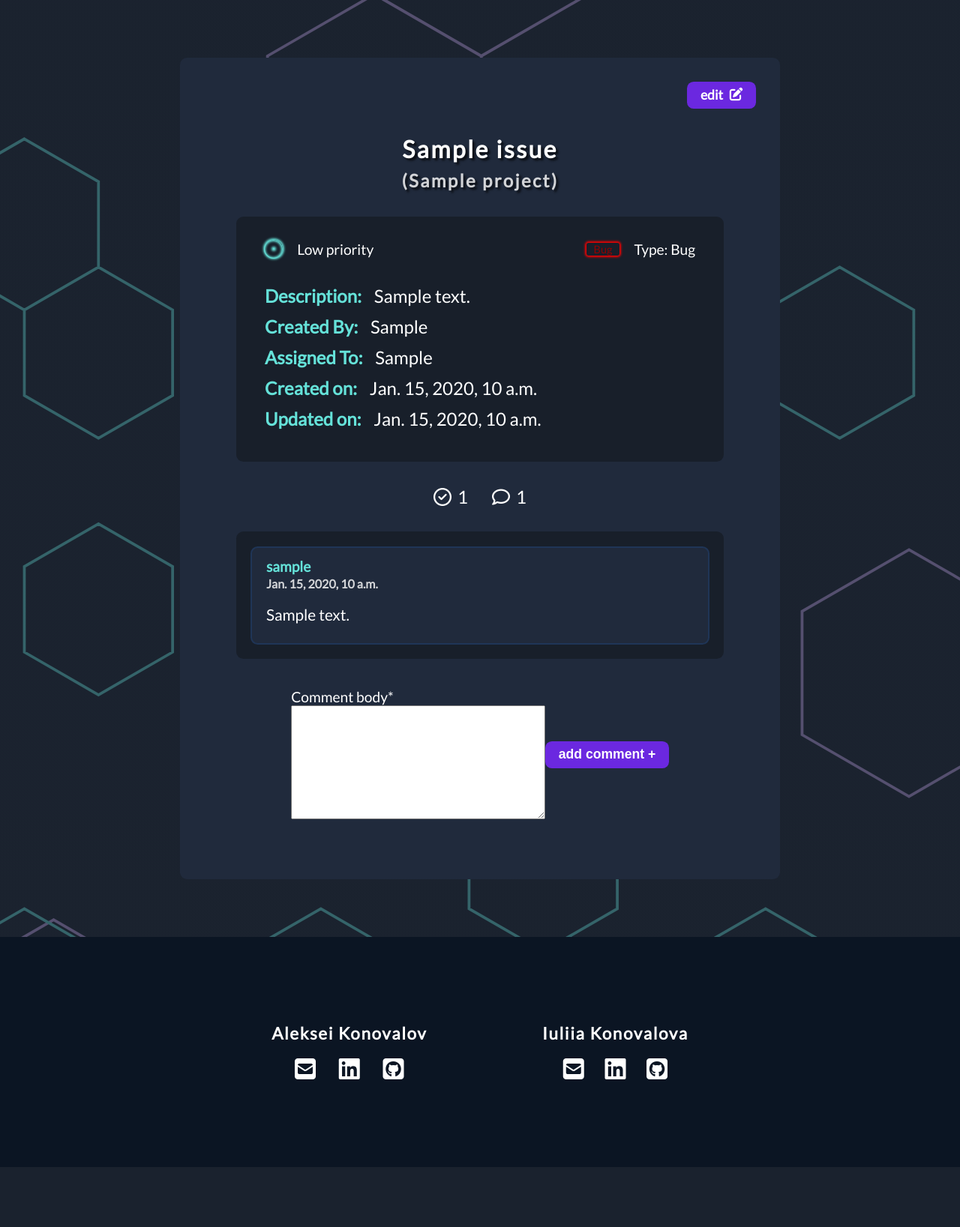
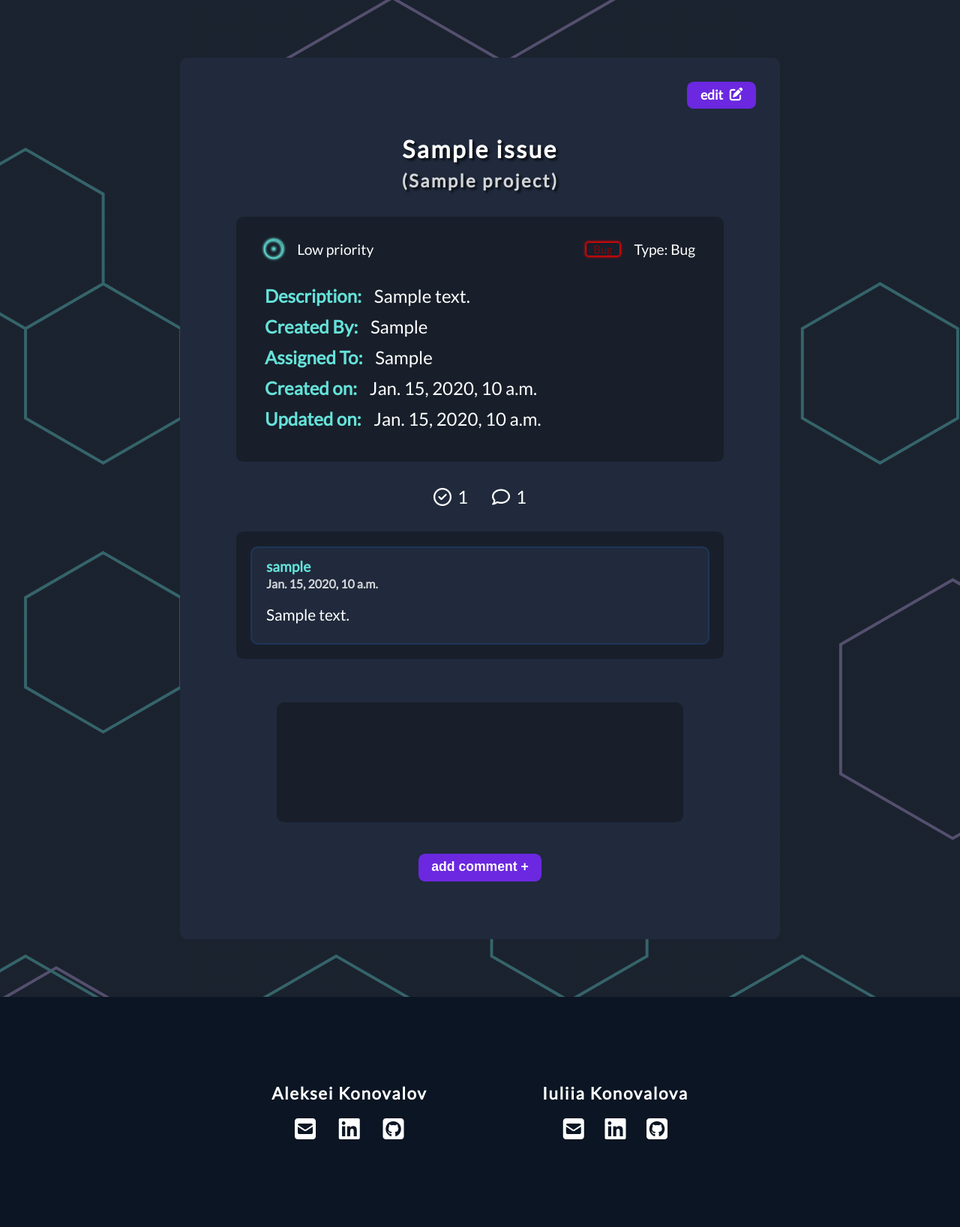
Before and after one commit to IuliiaKonovalova/issue_tracker, a Django app: page /test/1/1/1/ in a window 1280 px wide. Shown: the part 106-1743 px from the top of the page at 75% size. Before the commit the page ends 1663 px from the top, so only its background shows below. Run offline with Django 3.2, Linux system fonts and the light colour scheme; tables that the repository leaves empty hold one stand-in row (values such as "Sample post"); some libraries are stand-ins or nearby versions.

Commit message:
Style add comment form

```diff
--- a/projects/templates/projects/issue_detail.html
+++ b/projects/templates/projects/issue_detail.html
@@ -167,7 +167,7 @@
     <form class="add__comment--container" method="post">
       {{ form|crispy }}
       {% csrf_token %}
-      <button class="btn__comment--add">Add comment +</button>
+      <button class="btn__comment--add" type="submit">Add comment +</button>
     </form>
   </div>
   {% endblock %}
--- a/static/css/base.css
+++ b/static/css/base.css
@@ -1271,12 +1271,36 @@ body {
 }
 
 /* Add comment */
+.add__comment {
+  width: 90%;
+}
+
 .add__comment--container {
   width: 100%;
   display: flex;
+  flex-direction: column;
   justify-content: center;
   align-items: center;
   margin: 2em auto;
+  margin-top: 3em;
+}
+
+.add__comment--container label {
+  display: none;
+}
+
+.add__comment--container textarea {
+  width: 100%;
+  height: 10rem;
+  border: none;
+  outline: none;
+  resize: none;
+  padding: 1em 1.2em;
+  font-size: 1.2rem;
+  border-radius: var(--br);
+  background-color: var(--clr-primary--500);
+  margin-bottom: 2em;
+  color: white;
 }
 
 .btn__comment--add {
```
